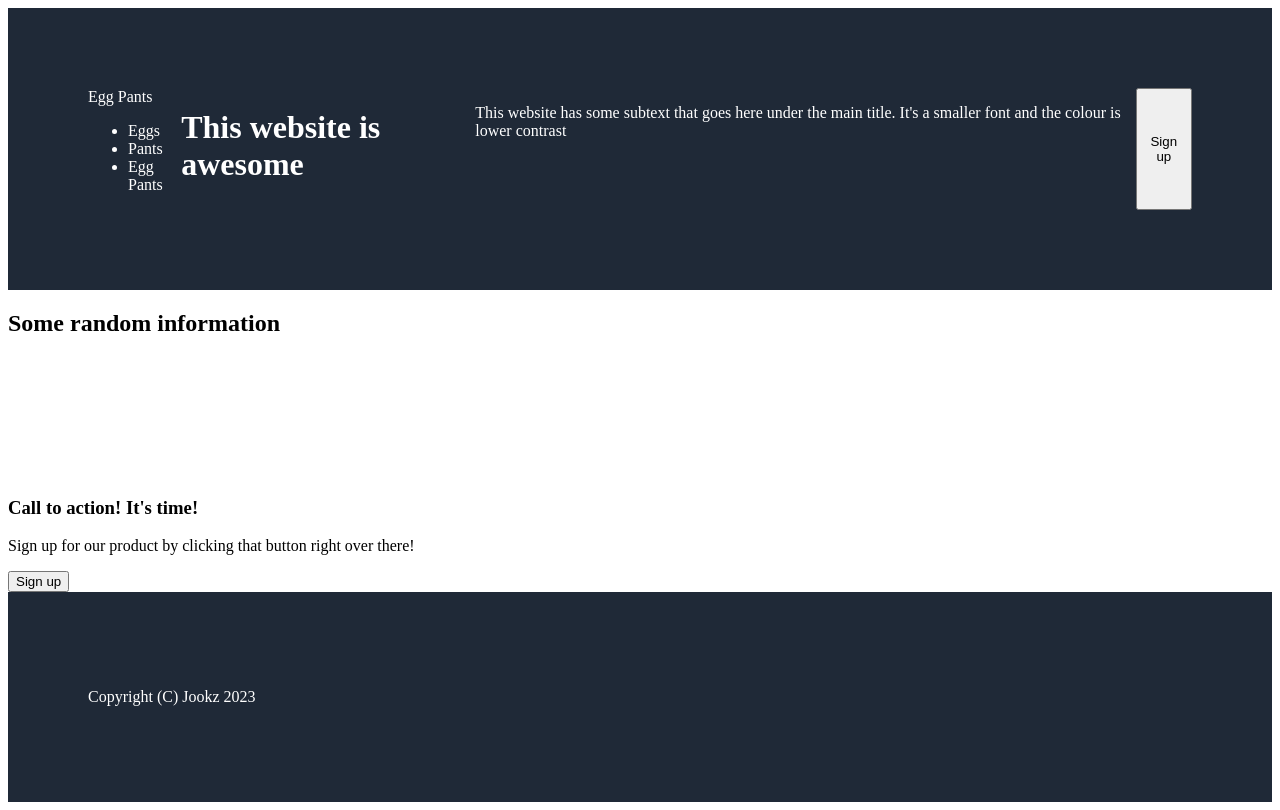
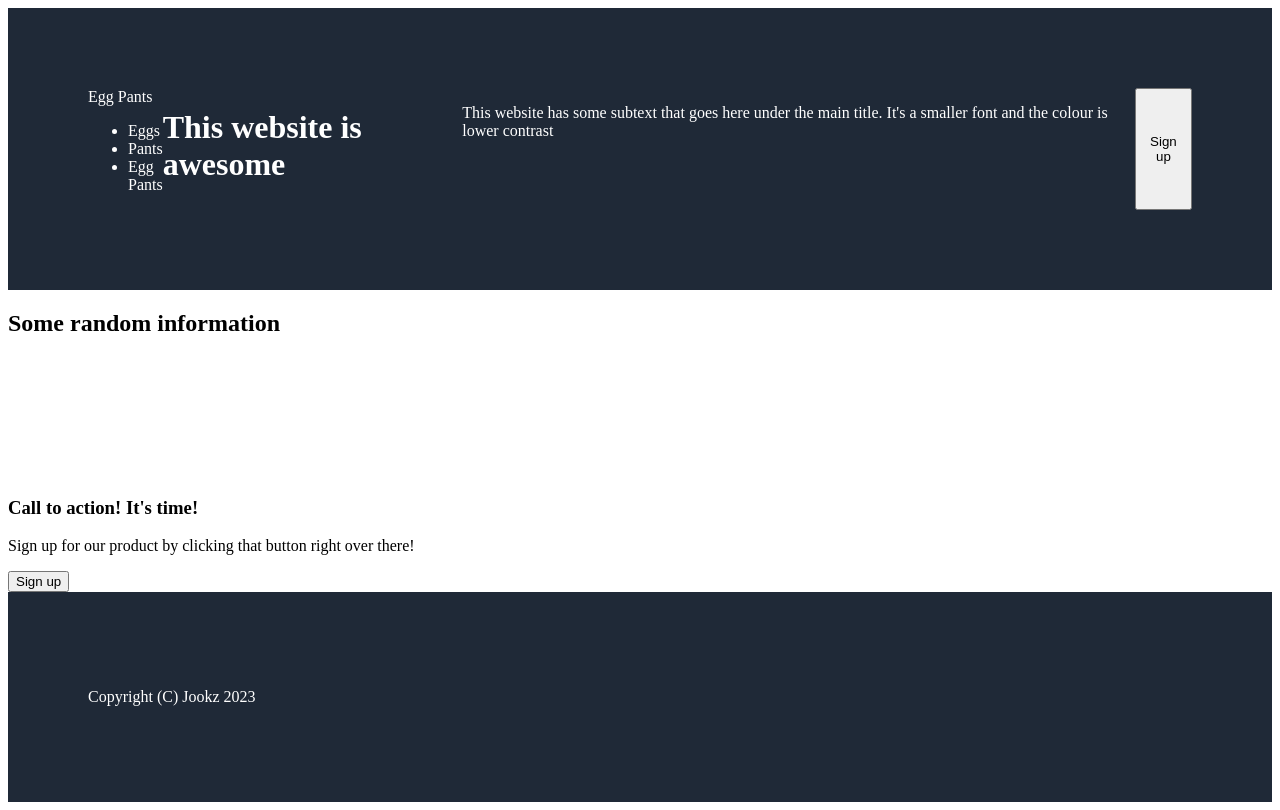
Before and after one commit to Jookz/Landing-Page-Project, a plain HTML site: page index.html in a window 1280 px wide. Drawn offline with Linux system fonts and the light colour scheme.

Commit message:
flex 1 to top-row

```diff
--- a/style.css
+++ b/style.css
@@ -7,3 +7,7 @@
     justify-content: space-between;
     padding: 80px;
 }
+
+.top-row {
+    flex: 1;
+}
```
